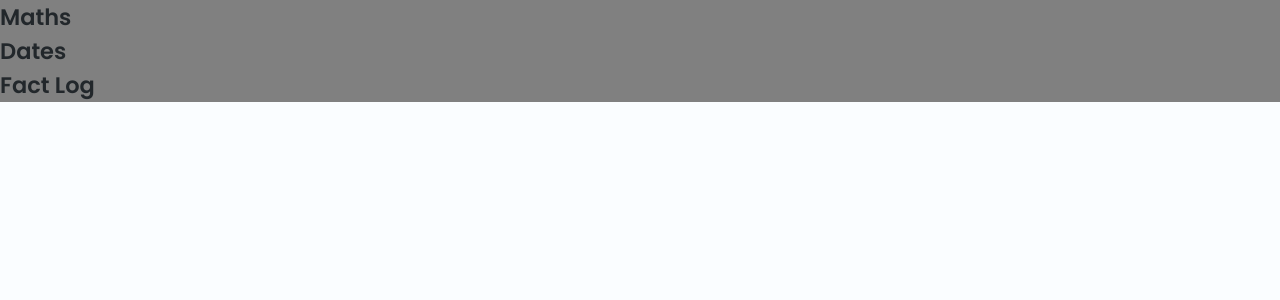
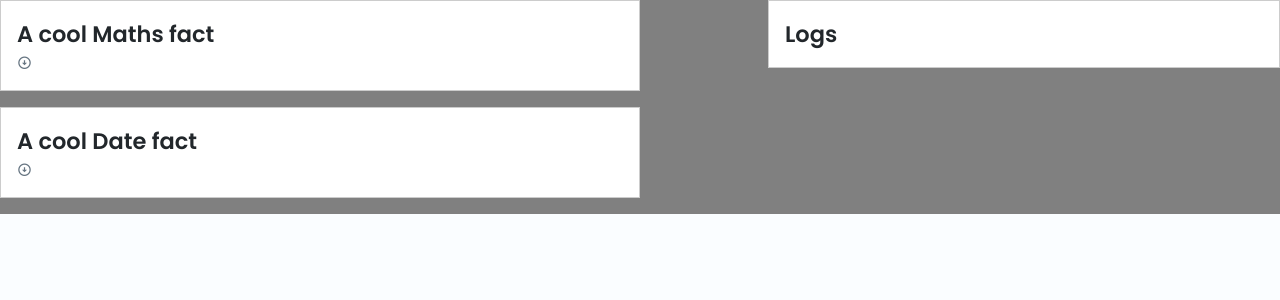
Before and after one commit to vadym-loik/test_digitevent, a Vue app in the folder myFileTest/: page / in a window 1280 px wide. Shown: the top 300 px of the page. Built offline with nearby package versions, Linux system fonts and the light colour scheme.

Commit message:
rework code
delete some components, add Cards component, add some logic

```diff
--- a/myFileTest/index.html
+++ b/myFileTest/index.html
@@ -10,6 +10,10 @@
       href="https://fonts.googleapis.com/css2?family=Poppins:wght@400;500;600&display=swap"
       rel="stylesheet"
     />
+    <link
+      href="https://cdn.jsdelivr.net/npm/remixicon@3.2.0/fonts/remixicon.css"
+      rel="stylesheet"
+    />
     <title>Vite + Vue + TS</title>
   </head>
   <body>
--- a/myFileTest/package.json
+++ b/myFileTest/package.json
@@ -9,6 +9,7 @@
     "preview": "vite preview"
   },
   "dependencies": {
+    "axios": "^1.4.0",
     "sass": "^1.63.6",
     "vue": "^3.2.47"
   },
--- a/myFileTest/src/App.vue
+++ b/myFileTest/src/App.vue
@@ -1,19 +1,13 @@
 <script setup lang="ts">
-import LeftPanel from './components/LeftPanel.vue';
-import RightPanel from './components/RightPanel.vue';
+import Cards from './components/Cards.vue';
 </script>
 
 <template>
-  <div class="home">
-    <LeftPanel />
-    <RightPanel />
+  <div class="app">
+    <div class="container">
+      <Cards />
+    </div>
   </div>
 </template>
 
-<style lang="scss" scoped>
-@import './assets/scss/variables.scss';
-
-.home {
-  background: grey;
-}
-</style>
+<style lang="scss" scoped></style>
--- /dev/null
+++ b/myFileTest/src/components/Cards.vue
@@ -0,0 +1,108 @@
+<template>
+    <div class="app">
+        <div class="left-panel">
+            <div class="card">
+                <h2>A cool Maths fact</h2>
+                <p>{{ mathFact }}</p>
+                <i class="ri-arrow-down-circle-line" @click="fetchMathFact"></i>
+            </div>
+            <div class="card">
+                <h2>A cool Date fact</h2>
+                <p>{{ dateFact }}</p>
+                <i class="ri-arrow-down-circle-line" @click="fetchDateFact"></i>
+            </div>
+        </div>
+        <div class="right-panel">
+            <div class="card">
+                <h2>Logs</h2>
+                <ul>
+                    <li class="fact" v-for="fact in factLog" :key="fact">{{ fact }}</li>
+                </ul>
+            </div>
+        </div>
+    </div>
+</template>
+
+<script setup lang="ts">
+import { ref } from 'vue';
+import axios, { AxiosResponse } from 'axios';
+
+const mathFact = ref('');
+const dateFact = ref('');
+const factLog = ref<string[]>([]);
+
+console.log(factLog.value);
+
+
+interface FactResponse {
+    data: string;
+}
+
+const fetchMathFact = async () => {
+    try {
+        const response: AxiosResponse<FactResponse> = await axios.get('http://numbersapi.com/random/math');
+
+        // console.log(response);
+
+        mathFact.value = response.data.data;
+        // console.log(mathFact.value);
+
+        factLog.value.push(mathFact.value);
+    } catch (error) {
+        console.error(error);
+    }
+};
+
+const fetchDateFact = async () => {
+    try {
+        const response: AxiosResponse<FactResponse> = await axios.get('http://numbersapi.com/random/date');
+
+        // console.log(response);
+
+        dateFact.value = response.data.data;
+        // console.log(dateFact.value);
+
+        factLog.value.push(dateFact.value);
+    } catch (error) {
+        console.error(error);
+    }
+};
+</script>
+
+<style lang="scss" scoped>
+@import '../assets/scss/variables.scss';
+
+.app {
+    background: grey;
+    display: flex;
+    justify-content: space-between;
+}
+
+.left-panel {
+    width: 50%;
+}
+
+.card {
+    border: 1px solid #ccc;
+    padding: 16px;
+    margin-bottom: 16px;
+    background: #fff;
+}
+
+.right-panel {
+    width: 40%;
+}
+
+.fact {
+    color: black;
+}
+
+ul {
+    list-style-type: none;
+    padding: 0;
+}
+
+li {
+    margin-bottom: 8px;
+}
+</style>
--- a/myFileTest/src/components/LeftPanel.vue
+++ /dev/null
@@ -1,18 +0,0 @@
-<template>
-    <div class="left-panel">
-        <div class="card">
-            <h2>Maths</h2>
-
-        </div>
-        <div class="card">
-            <h2>Dates</h2>
-
-        </div>
-    </div>
-</template>
-
-<script setup lang="ts">
-
-</script>
-
-<style lang="scss" scoped></style>
--- a/myFileTest/src/components/RightPanel.vue
+++ /dev/null
@@ -1,12 +0,0 @@
-<template>
-    <div class="right-panel">
-        <h2>Fact Log</h2>
-
-    </div>
-</template>
-
-<script setup lang="ts">
-
-</script>
-
-<style lang="scss" scoped></style>
```
Also changed, not shown: myFileTest/src/style.css (deleted), 1 other file (tests, documents, lock files or other folders).
